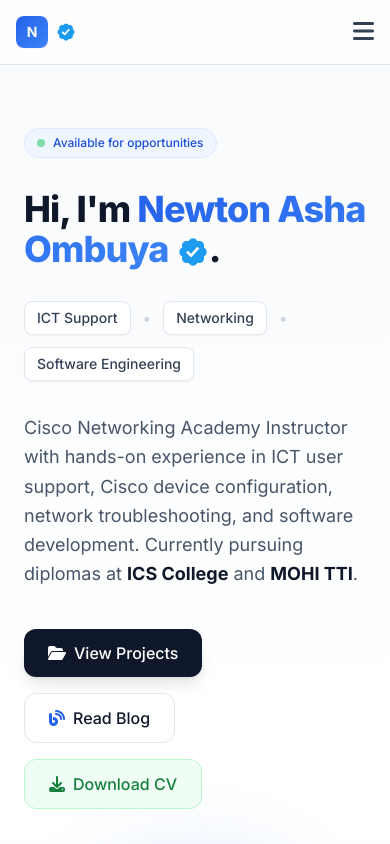
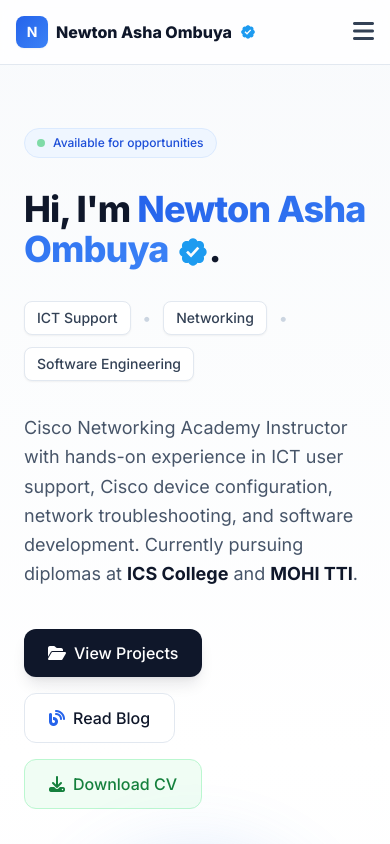
Before and after one commit to jakochia/newton-asha-portfolio, a website: page index.html in a window 390 px wide. Shown: the top 844 px of the page. Drawn offline with nearby package versions, Linux system fonts and the light colour scheme; no server answers.

Commit message:
Fix navbar: name always visible, links from md breakpoint and vercel.json

```diff
--- a/index.html
+++ b/index.html
@@ -111,17 +111,20 @@
 </head>
 <body class="bg-slate-50 text-slate-800 antialiased">
 
+    <!-- ═══════════ NAVIGATION ═══════════ -->
     <nav id="navbar" class="fixed top-0 left-0 right-0 z-50 bg-white/80 backdrop-blur-lg border-b border-slate-200 transition-all duration-300">
-    <div class="max-w-7xl mx-auto px-4 sm:px-6 h-16 flex justify-between items-center gap-4">
+        <div class="max-w-7xl mx-auto px-4 sm:px-6 h-16 flex justify-between items-center gap-3">
 
-        <a href="#home" class="text-lg sm:text-xl font-extrabold text-slate-900 flex items-center gap-2 flex-shrink-0">
-            <span class="w-8 h-8 rounded-lg bg-gradient-to-br from-blue-600 to-blue-500 flex items-center justify-center text-white text-sm font-bold shadow-sm">N</span>
-            <span class="hidden sm:inline">Newton Asha Ombuya</span>
-            <svg class="verified-tick w-5 h-5" viewBox="0 0 24 24" fill="#1d9bf0" xmlns="http://www.w3.org/2000/svg" title="Verified" aria-label="Verified">
+            <!-- Logo + name (always visible) -->
+            <a href="#home" class="text-base sm:text-lg lg:text-xl font-extrabold text-slate-900 flex items-center gap-2 flex-shrink-0">
+                <span class="w-8 h-8 rounded-lg bg-gradient-to-br from-blue-600 to-blue-500 flex items-center justify-center text-white text-sm font-bold shadow-sm flex-shrink-0">N</span>
+                <span class="whitespace-nowrap">Newton Asha Ombuya</span>
+                <svg class="verified-tick w-4 h-4 sm:w-5 sm:h-5" viewBox="0 0 24 24" fill="#1d9bf0" xmlns="http://www.w3.org/2000/svg" title="Verified" aria-label="Verified">
                     <path d="M22.25 12c0-1.43-.88-2.67-2.19-3.34.46-1.39.2-2.9-.81-3.91s-2.52-1.27-3.91-.81C14.67 2.63 13.43 1.75 12 1.75s-2.67.88-3.34 2.19c-1.39-.46-2.9-.2-3.91.81s-1.27 2.52-.81 3.91C2.63 9.33 1.75 10.57 1.75 12s.88 2.67 2.19 3.34c-.46 1.39-.2 2.9.81 3.91s2.52 1.27 3.91.81c.67 1.31 1.91 2.19 3.34 2.19s2.67-.88 3.34-2.19c1.39.46 2.9.2 3.91-.81s1.27-2.52.81-3.91c1.31-.67 2.19-1.91 2.19-3.34zm-11.71 4.2L6.8 12.46l1.41-1.42 2.26 2.26 4.8-5.23 1.47 1.36-6.2 6.77z"/>
                 </svg>
             </a>
 
+            <!-- Desktop nav links (visible >= 768px) -->
             <div class="hidden md:flex items-center gap-3 lg:gap-5 xl:gap-7 flex-1 justify-center">
                 <a href="#home" class="nav-link text-sm text-slate-600 hover:text-blue-600 transition-colors">Home</a>
                 <a href="#about" class="nav-link text-sm text-slate-600 hover:text-blue-600 transition-colors">About</a>
@@ -133,15 +136,18 @@
                 <a href="#contact" class="nav-link text-sm text-slate-600 hover:text-blue-600 transition-colors">Contact</a>
             </div>
 
+            <!-- Hire Me CTA (>= 768px) -->
             <a href="#contact" class="hidden md:inline-flex items-center gap-2 bg-slate-900 hover:bg-blue-700 text-white text-sm font-medium px-3 lg:px-4 py-2 rounded-lg transition-colors shadow-sm flex-shrink-0">
                 Hire Me <i class="fas fa-arrow-right text-xs"></i>
             </a>
 
+            <!-- Hamburger (visible < 768px) -->
             <button id="mobile-menu-button" class="md:hidden text-slate-700 text-2xl flex-shrink-0" aria-label="Toggle menu">
                 <i class="fas fa-bars"></i>
             </button>
         </div>
 
+        <!-- Mobile menu (< 768px) -->
         <div id="mobile-menu" class="md:hidden hidden bg-white border-t border-slate-200 py-4 px-6">
             <a href="#home" class="mobile-nav-link block py-3 px-3 text-slate-700 hover:bg-blue-50 hover:text-blue-600 rounded-lg transition-colors">Home</a>
             <a href="#about" class="mobile-nav-link block py-3 px-3 text-slate-700 hover:bg-blue-50 hover:text-blue-600 rounded-lg transition-colors">About</a>
```
Lines whose indentation alone changed are shown as unchanged.
